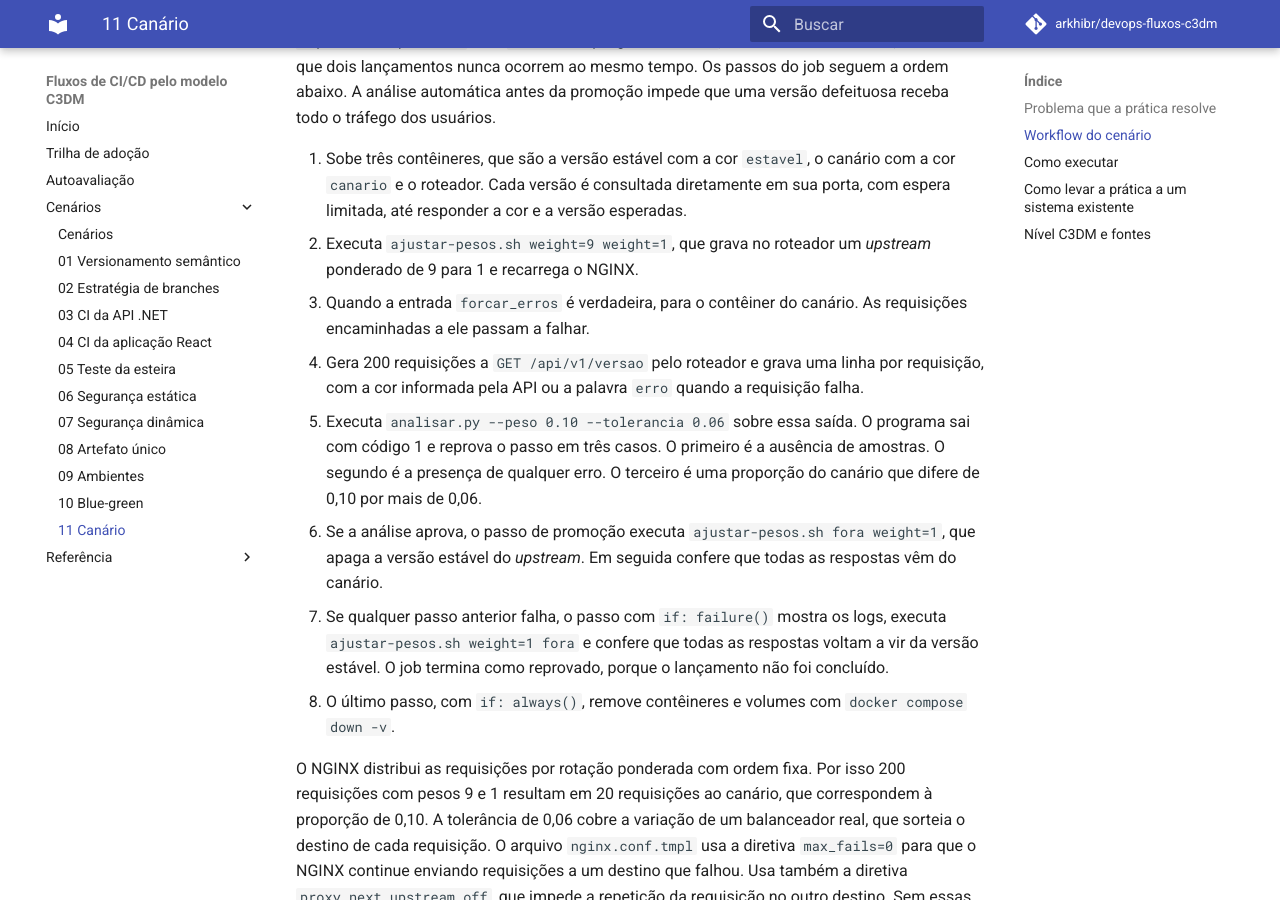
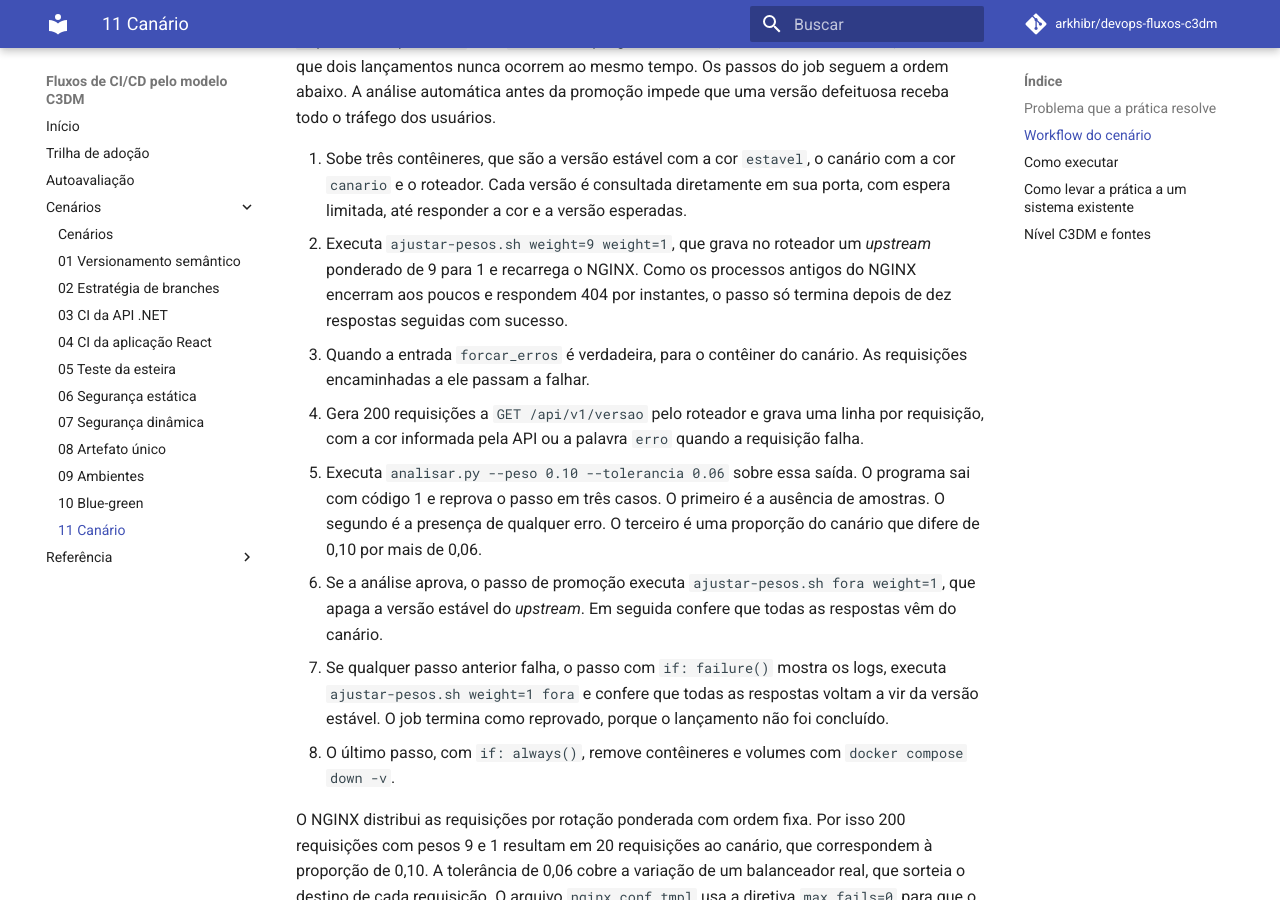
Before and after one commit to arkhibr/devops-fluxos-c3dm, an MkDocs documentation site: the page built from docs/cenarios/11.md, in a window 1280 px wide and 900 px high, scrolled down 1007 px. Built offline with MkDocs 1.6.1 and Material for MkDocs 9.7.7, drawn with Linux system fonts in a browser that asks for light colours; comment, search, counter and statistics services are not loaded.

Commit message:
fix(11): espera o roteador estabilizar antes de amostrar as requisições (#15)
A primeira execução do cenário 11 reprovou o canário sem falha dele: as
quatro primeiras requisições depois do recarregamento do NGINX receberam
404 dos processos antigos. O passo de ajuste de pesos agora só termina
após dez respostas seguidas com sucesso.

Co-authored-by: Claude Opus 5.5 <noreply@anthropic.com>

```diff
--- a/cenarios/11-canario/README.md
+++ b/cenarios/11-canario/README.md
@@ -13,7 +13,7 @@ O *workflow* `11-canario.yml` só dispara por `workflow_dispatch`, porque uma im
 O job `preparar` valida cada *sha* por variável de ambiente com a expressão `^[0-9a-f]{7,40}$`, resolve o *sha* completo pela API do GitHub e confere com `docker buildx imagetools inspect` que as duas imagens `sha-<sha7>` existem no GHCR. O job `implantar` declara `environment: producao`, o que gera um registro de *deployment* por execução. Ele usa o grupo de `concurrency` `implantacao-producao` com `cancel-in-progress: false`, o mesmo do cenário 10, de modo que dois lançamentos nunca ocorrem ao mesmo tempo. Os passos do job seguem a ordem abaixo. A análise automática antes da promoção impede que uma versão defeituosa receba todo o tráfego dos usuários.
 
 1. Sobe três contêineres, que são a versão estável com a cor `estavel`, o canário com a cor `canario` e o roteador. Cada versão é consultada diretamente em sua porta, com espera limitada, até responder a cor e a versão esperadas.
-2. Executa `ajustar-pesos.sh weight=9 weight=1`, que grava no roteador um *upstream* ponderado de 9 para 1 e recarrega o NGINX.
+2. Executa `ajustar-pesos.sh weight=9 weight=1`, que grava no roteador um *upstream* ponderado de 9 para 1 e recarrega o NGINX. Como os processos antigos do NGINX encerram aos poucos e respondem 404 por instantes, o passo só termina depois de dez respostas seguidas com sucesso.
 3. Quando a entrada `forcar_erros` é verdadeira, para o contêiner do canário. As requisições encaminhadas a ele passam a falhar.
 4. Gera 200 requisições a `GET /api/v1/versao` pelo roteador e grava uma linha por requisição, com a cor informada pela API ou a palavra `erro` quando a requisição falha.
 5. Executa `analisar.py --peso 0.10 --tolerancia 0.06` sobre essa saída. O programa sai com código 1 e reprova o passo em três casos. O primeiro é a ausência de amostras. O segundo é a presença de qualquer erro. O terceiro é uma proporção do canário que difere de 0,10 por mais de 0,06.
```
Also changed, not shown: 1 other file.
